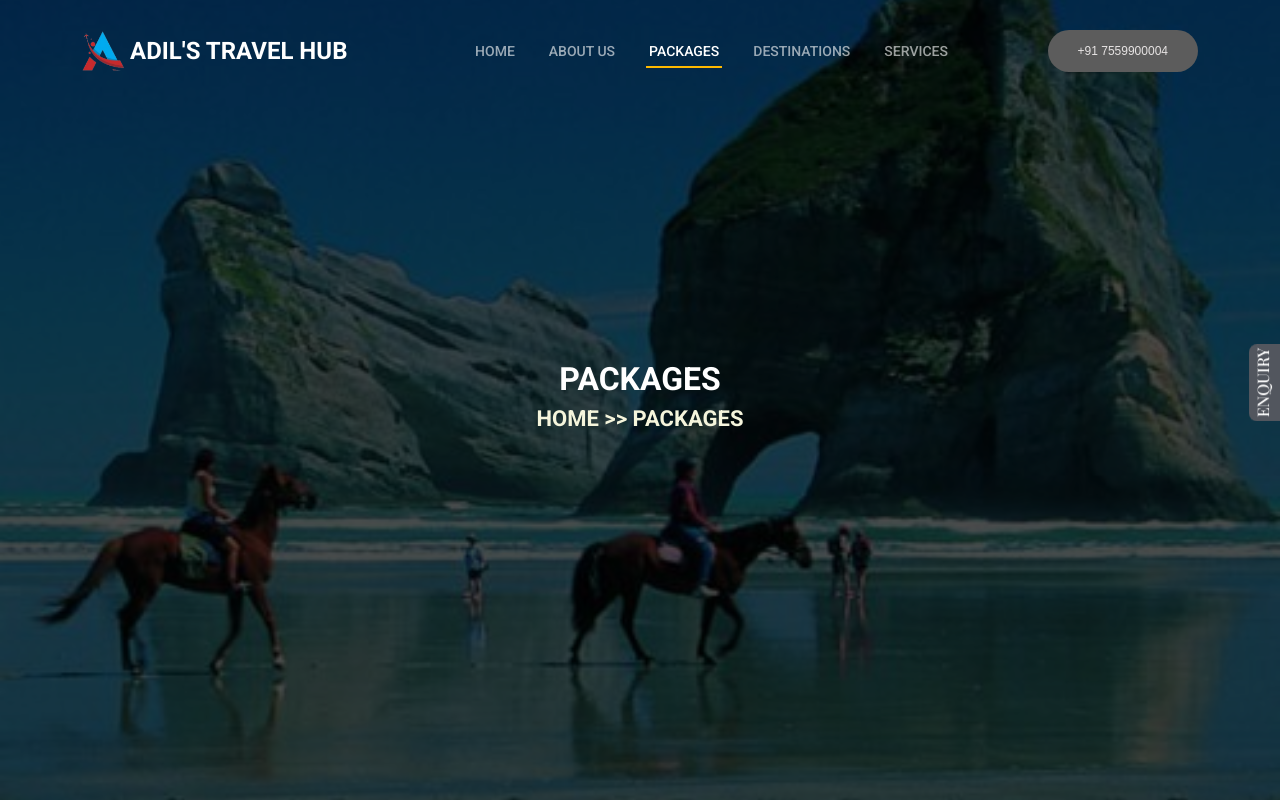
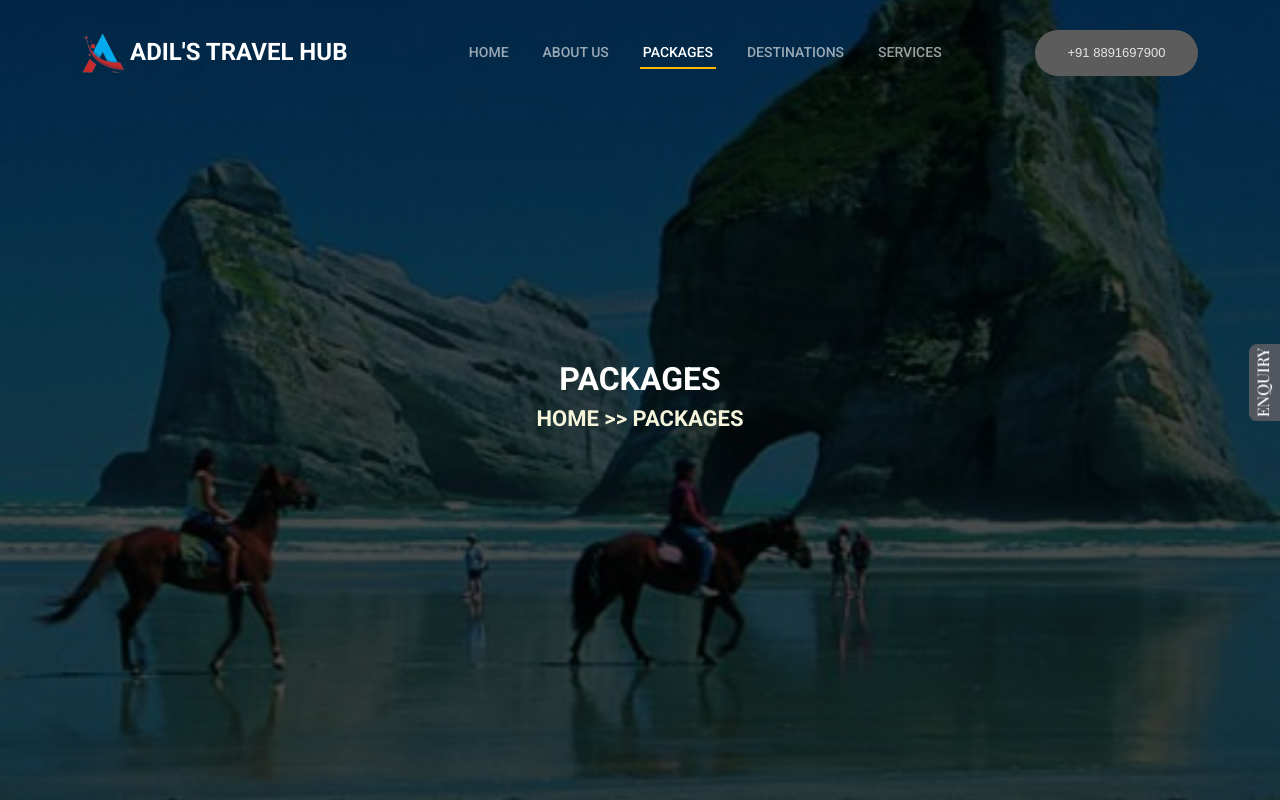
Before and after one commit to tecxfeed/traval_project, a plain HTML site: page packages.html in a window 1280 px wide. Shown: the top 800 px of the page. Drawn offline with nearby package versions, Linux system fonts and the light colour scheme; a web font is replaced by a local one.

Commit message:
Update packages.html

```diff
--- a/packages.html
+++ b/packages.html
@@ -68,10 +68,11 @@
 
         </ul>
       </nav><!-- .navbar -->
-      <a href="https://wa.me/918891697900" class="logo d-flex align-items-center">
+    <a href="https://wa.me/918891697900" class="logo d-flex align-items-center">
         <!-- Uncomment the line below if you also wish to use an image logo -->
-        <button class="btn_for_contact ">+91 7559900004</button>
+        <button class="btn_for_contacts ">+91 8891697900</button>
       </a>
+
 
     </div>
   </header><!-- End Header -->
```
